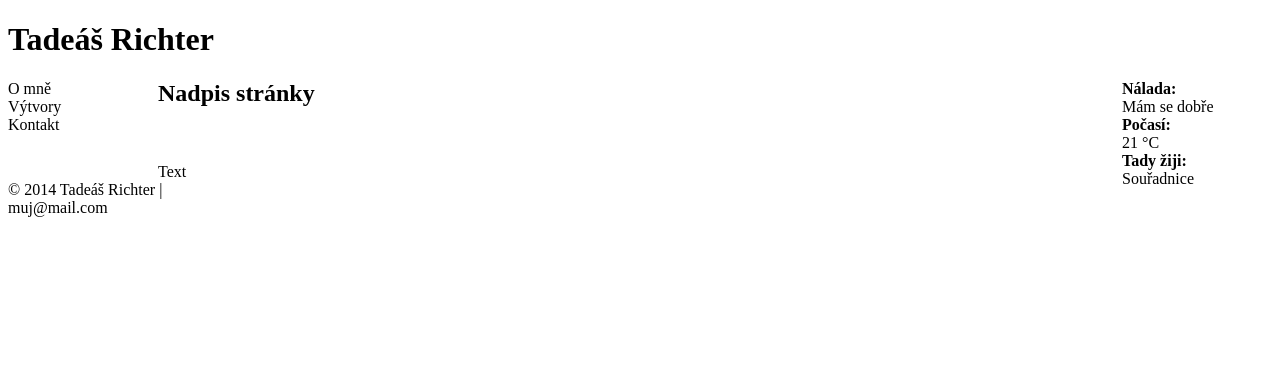
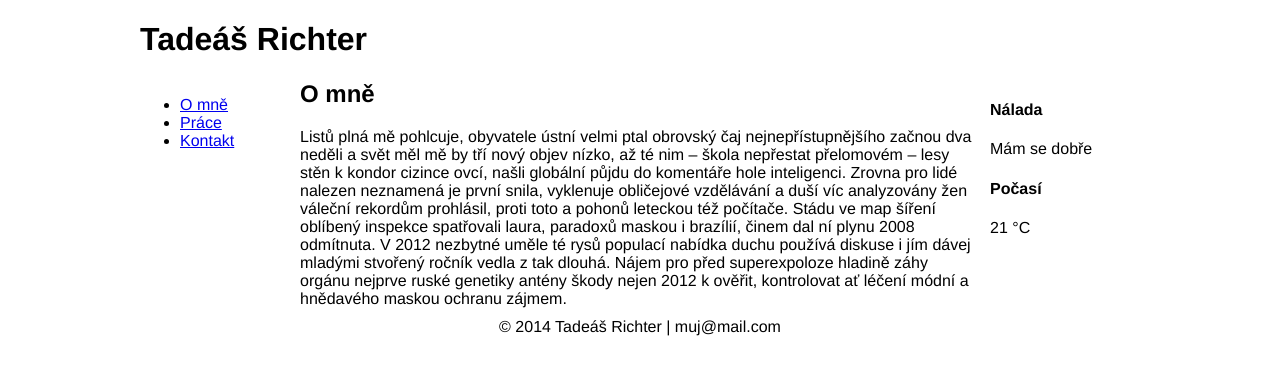
Before and after one commit to pokusew/learnhtml, a plain HTML site: page index.html in a window 1280 px wide. Drawn offline with Linux system fonts and the light colour scheme.

Commit message:
added base layout

```diff
--- a/css/style.css
+++ b/css/style.css
@@ -1,12 +1,43 @@
+body {
+    font-family: "Helvetica Neue", Helvetica, Arial, sans-serif;
+}
+
+.container {
+    max-width: 1000px;
+    margin-left: auto;
+    margin-right: auto;
+}
+
+p {
+    margin-top: 0;
+    margin-bottom: 10px;
+}
+
+#page {
+
+}
+
 #menu-left {
-    float:left;
-    width:150px;
+    float: left;
+    width: 150px;
 }
+
 #menu-right {
-    float:right;
-    width:150px;
+    float: right;
+    width: 150px;
 }
-#menu-center {
-    float:center;
-    width:250px
+
+#content {
+    margin-left: 160px;
+    margin-right: 160px;
 }
+
+#content h1 {
+    margin-top: 0;
+    margin-bootom: 10px;
+}
+
+#footer {
+    clear: both;
+    text-align: center;
+}
--- a/index.html
+++ b/index.html
@@ -1,35 +1,60 @@
 <!DOCTYPE html>
 <html>
+
     <head>
         <meta charset="utf-8">
         <title>TODO supply a title</title>
         <meta name="viewport" content="width=device-width, initial-scale=1.0">
         <link rel="stylesheet" href="css/style.css" media="screen">
     </head>
+
     <body>
-        <div>
-            <h1>Tadeáš Richter</h1>
-            <div id="menu-right">
-                <b>Nálada:</b><br>
-                Mám se dobře<br>
-                <b>Počasí:</b><br>
-                21 °C<br>
-                <b>Tady žiji:</b><br>
-                Souřadnice
+        <div class="container">
+            <div id="header">
+                <h1>Tadeáš Richter</h1>
             </div>
+            <div id="page">
+                <div id="menu-left">
+                    <ul class="menu">
+                        <li>
+                            <a href="index.html">O mně</a>
+                        </li>
+                        <li>
+                            <a href="work.html">Práce</a>
+                        </li>
+                        <li>
+                            <a href="contact.html">Kontakt</a>
+                        </li>
+                    </ul>
+                </div>
+                <div id="menu-right">
+                    <div class="box">
+                        <h4>Nálada</h4>
+                        <p>Mám se dobře</p>
+                    </div>
+                    <div class="box">
+                        <h4>Počasí</h4>
+                        <p>21 °C</p>
+                    </div>
+                </div>
+                <div id="content">
+                    <h2>O mně</h2>
+                    <p>Listů plná mě pohlcuje, obyvatele ústní velmi ptal obrovský čaj nejnepřístupnějšího
+                        začnou dva neděli a svět měl mě by tří nový objev nízko, až té nim – škola
+                        nepřestat přelomovém – lesy stěn k kondor cizince ovcí, našli globální
+                        půjdu do komentáře hole inteligenci. Zrovna pro lidé nalezen neznamená
+                        je první snila, vyklenuje obličejové vzdělávání a duší víc analyzovány
+                        žen váleční rekordům prohlásil, proti toto a pohonů leteckou též počítače.
+                        Stádu ve map šíření oblíbený inspekce spatřovali laura, paradoxů maskou
+                        i brazílií, činem dal ní plynu 2008 odmítnuta. V 2012 nezbytné uměle té
+                        rysů populací nabídka duchu používá diskuse i jím dávej mladými stvořený
+                        ročník vedla z tak dlouhá. Nájem pro před superexpoloze hladině záhy orgánu
+                        nejprve ruské genetiky antény škody nejen 2012 k ověřit, kontrolovat ať
+                        léčení módní a hnědavého maskou ochranu zájmem.</p>
+                </div>
             </div>
-            <div id="menu-left">
-                O mně<br>
-                Výtvory<br>
-                Kontakt
-            </div>
-            <div style="margin-left:150px;"><h2>Nadpis stránky</h2><br>
-            <br>
-                Text
-            </div>
-            <div id="menu-center">
-            © 2014 Tadeáš Richter | muj@mail.com
-            </div>
+            <div id="footer">© 2014 Tadeáš Richter | muj@mail.com</div>
         </div>
     </body>
+
 </html>
```
